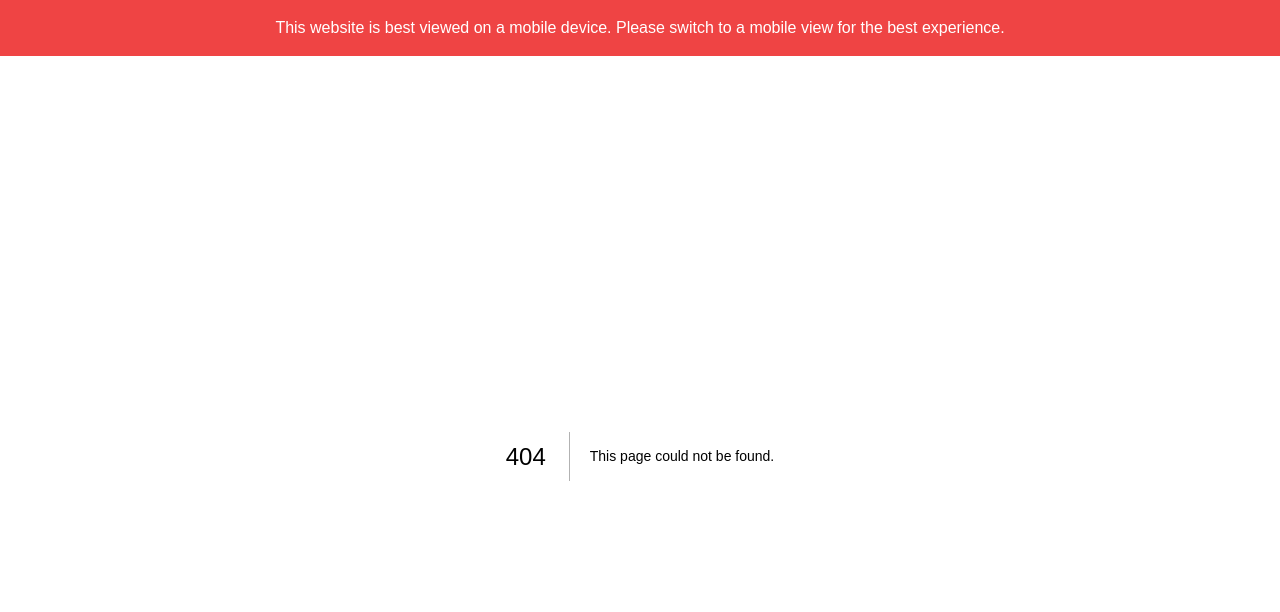
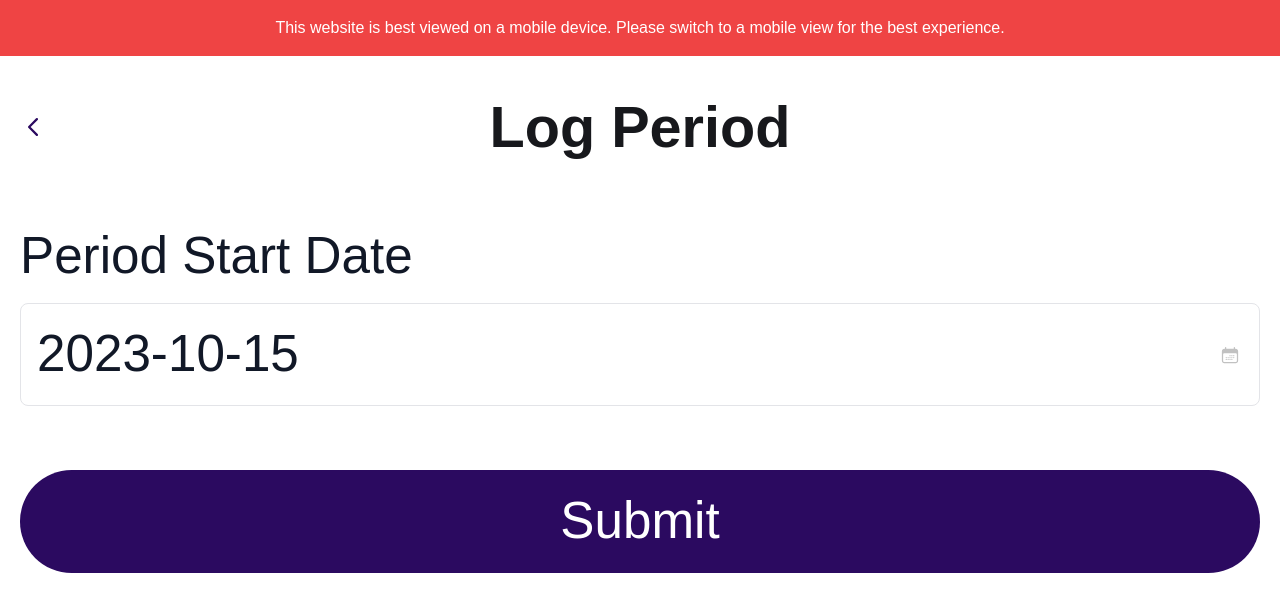
Before and after one commit to CloserHealth/closer-webapp, a Next.js app: page /period-log in a window 1280 px wide. Before the commit this address had no page. Shown: the top 612 px of the page. Built offline with nearby package versions, Linux system fonts and the light colour scheme.

Commit message:
Period log

```diff
--- a/src/app/calendar/page.tsx
+++ b/src/app/calendar/page.tsx
@@ -185,7 +185,7 @@ const Calendar = () => {
             const formattedOvulationStartDate = formatDate(new Date(ovulationStartDate));
             const formattedOvulationEndDate = formatDate(new Date(ovulationEndDate));
 
-            if (profile?.data?.user?.phase?.name === undefined ? dateStr >= formattedNextPeriodStartDate && dateStr <= formattedNextPeriodEndDate : dateStr >= formattedPeriodStartDate && dateStr <= formattedPeriodEndDate) {
+            if (phase?.name === undefined ? dateStr >= formattedNextPeriodStartDate && dateStr <= formattedNextPeriodEndDate : dateStr >= formattedPeriodStartDate && dateStr <= formattedPeriodEndDate) {
                 return (
                     <div className="period-date-marker">
                         <span className="period-date-text absolute">
@@ -295,10 +295,10 @@ const Calendar = () => {
                     style={{ background: 'linear-gradient(90deg, #2B0A60 99.99%, #FFD4ED 100%)' }}>
                     <h1 className="text-[5vw] font-[600] text-white">Your Cycle Phase</h1>
                     <div className="mt-7 flex items-center justify-between">
-                        {profile?.data?.user?.phase?.name === undefined ? (
-                            <p className="text-[3.5vw] font-[400] text-white">{profile?.data?.user?.phase} 🩸</p>
+                        {phase?.name === undefined ? (
+                            <p className="text-[3.5vw] font-[400] text-white">{phase} 🩸</p>
                         ) : (
-                            <p className="text-[3.5vw] font-[400] text-white">You’re currently in your <span className="font-[800]">{profile?.data?.user?.phase?.name || '-----'} Phase</span>... <br /> <span>Learn More</span></p>
+                            <p className="text-[3.5vw] font-[400] text-white">You’re currently in your <span className="font-[800]">{phase?.name || '-----'} Phase</span>... <br /> <span>Learn More</span></p>
                         )}
                     </div>
                 </div>
--- a/src/app/dashboard/page.tsx
+++ b/src/app/dashboard/page.tsx
@@ -24,6 +24,7 @@ const Dashboard = () => {
   const [periodLeftDays, setPeriodLeftDays] = useState<any>(0);
   const [ovulationLeftDays, setOvulationLeftDays] = useState<any>(0);
   const [weeklyTasks, setWeeklyTasks] = useState<any[]>([]);
+  const [phase, setPhase] = useState<any>({});
 
   useEffect(() => {
     const timeoutId = setTimeout(() => {
@@ -49,6 +50,7 @@ const Dashboard = () => {
 
       if (message === "Data fetched successfully!") {
         setPeriodLog(data?.period_log);
+        setPhase(data?.phase);
       }
     } catch (err) {
       console.log("Error fetching users:", err);
@@ -154,7 +156,7 @@ const Dashboard = () => {
       const formattedOvulationStartDate = formatDate(new Date(ovulationStartDate));
       const formattedOvulationEndDate = formatDate(new Date(ovulationEndDate));
 
-      if (profile?.data?.user?.phase?.name === undefined ? dateStr >= formattedNextPeriodStartDate && dateStr <= formattedNextPeriodEndDate : dateStr >= formattedPeriodStartDate && dateStr <= formattedPeriodEndDate) {
+      if (phase?.name === undefined ? dateStr >= formattedNextPeriodStartDate && dateStr <= formattedNextPeriodEndDate : dateStr >= formattedPeriodStartDate && dateStr <= formattedPeriodEndDate) {
         return (
           <div className="period-date-marker">
             <span className="period-date-text absolute">
@@ -209,6 +211,10 @@ const Dashboard = () => {
     router.push('/task/new');
   }
 
+  const goToLogPeriod = () => {
+    router.push('/period-log');
+  }
+
 
   return (
     <>
@@ -225,10 +231,17 @@ const Dashboard = () => {
               style={{ background: 'linear-gradient(90deg, #2B0A60 99.99%, #FFD4ED 100%)' }}>
               <h1 className="text-[5vw] font-[600] text-white">Your Cycle Phase</h1>
               <div className="mt-7 flex items-center justify-between">
-                {profile?.data?.user?.phase?.name === undefined ? (
-                  <p className="text-[3.5vw] font-[400] text-white">{profile?.data?.user?.phase} 🩸</p>
+                {phase?.name === undefined ? (
+                 <div className="space-y-2">
+                   <p className="text-[3.5vw] font-[400] text-white">{phase} 🩸</p>
+                  <button
+                  onClick={goToLogPeriod}
+                  className="rounded-full px-5 py-[6px] bg-primaryColor border-[0.75px] border-[#E3E4E8] text-[2.5vw] text-white">
+                  Log Period
+                </button>
+                 </div>
                 ) : (
-                  <p className="text-[3.5vw] font-[400] text-white">You’re currently in your <span className="font-[800]">{profile?.data?.user?.phase?.name || '-----'} Phase</span>... <br /> <span>Learn More</span></p>
+                  <p className="text-[3.5vw] font-[400] text-white">You’re currently in your <span className="font-[800]">{phase?.name || '-----'} Phase</span>... <br /> <span>Learn More</span></p>
                 )}
 
               </div>
@@ -280,7 +293,9 @@ const Dashboard = () => {
                 <h1 className="text-[3.7vw] font-[600] text-white">This Week’s Tasks</h1>
                 <button
                   onClick={createTask}
-                  className="rounded-full px-5 py-[6px] bg-primaryColor border-[0.75px] border-[#E3E4E8] text-[2.5vw] text-white">Plan task</button>
+                  className="rounded-full px-5 py-[6px] bg-primaryColor border-[0.75px] border-[#E3E4E8] text-[2.5vw] text-white">
+                  Plan task
+                </button>
               </div>
 
               {weeklyTasks?.length <= 0 ? (
--- /dev/null
+++ b/src/app/period-log/page.tsx
@@ -0,0 +1,139 @@
+"use client"
+import React, { useState } from 'react';
+import Image from 'next/image';
+import { AppButton, AuthButton } from '../components/Buttons/Buttons';
+import { AppModal } from '../components/Modals/Modals';
+import { useRouter } from 'next/navigation';
+import Assets from '@/constants/assets.constant';
+import TextField from '../components/Fields/TextField';
+import { IconButton } from '@mui/material';
+import API from '@/constants/api.constant';
+import { catchAsync } from '@/helpers/api.helper';
+import useRequest from '@/services/request.service';
+import DatePicker from 'react-date-picker';
+import CustomCalendar from '../components/Calendar/Calendar';
+import useGlobalState from '@/hooks/globalstate.hook';
+import { profileUpdateAction } from '@/store/profile.slice';
+import { useDispatch } from 'react-redux';
+import toast from "react-hot-toast";
+
+
+export default function PeriodInformation() {
+    const { profile } = useGlobalState();
+    const dispatch = useDispatch();
+    const router = useRouter();
+    const { isLoading, makeRequest } = useRequest();
+    const [date, setDate] = useState<any>(new Date());
+    const [selectRange, setSelectRange] = useState<any>(false);
+    const [datePicker, setDatePicker] = useState<boolean>(false);
+    const [openModal, setOpenModal] = useState<boolean>(false);
+
+    // Format date
+    const formattedDate = date.toLocaleDateString('en-GB')
+        .split('/')
+        .reverse()
+        .join('-'); // Format as "YYYY-MM-DD"
+
+
+    const [periodLength, setPeriodLength] = useState<number>(0);
+
+    const handlePeriodLengthChange = (event: { target: { value: React.SetStateAction<number>; }; }) => {
+        setPeriodLength(event.target.value);
+    }
+
+
+    const periodInfoData = {
+        period_start: formattedDate,
+    };
+
+    const onSubmit = async (e: { preventDefault: () => void }) => {
+        e.preventDefault();
+        catchAsync(
+            async () => {
+                const res = await makeRequest({
+                    method: "POST",
+                    url: API.period,
+                    data: periodInfoData,
+                });
+
+                const { message, data } = res.data;
+
+                if (message === "Period logged successfully!") {
+                    toast.success(message);
+                    router.push("/dashboard");
+                }
+            },
+            (err: any) => {
+                console.log(err);
+            }
+        );
+    };
+
+    const goBack = () => {
+        router.back();
+    };
+
+
+    return (
+        <>
+            <div className='w-full min-h-[100vh] px-5 pt-7 pb-20 relative bg-white'>
+                <div className="w-full flex justify-center items-center relative">
+                    <div className="absolute left-0">
+                        <IconButton onClick={goBack}>
+                            <Image src={Assets.backIconBlack} alt="" width={10} height={10} />
+                        </IconButton>
+                    </div>
+                    <p className="text-[#17181C] font-[600] text-[4.5vw]">Log Period</p>
+                </div>
+                <form className="mt-12 w-full h-auto space-y-16" onSubmit={onSubmit}>
+                    <div>
+                        <div className="space-y-5">
+                        <div className="w-full">
+                                <label htmlFor='periodLog' className="block mb-2 text-[4vw] font-medium text-gray-900 dark:text-white w-full">Period Start Date</label>
+                                <div className="relative">
+                                    <input
+                                        type='text'
+                                        id='periodLog'
+                                        value={formattedDate}
+                                        onChange={() => { }}
+                                        className={`border border-[#E3E4E8] text-gray-900 text-[4vw] rounded-[8px] outline-none w-full px-4 py-3`}
+                                        placeholder='What day did your period start?'
+                                    />
+
+                                    <div className='absolute inset-y-0 right-0 pr-3 flex items-center cursor-pointer' onClick={() => setDatePicker(!datePicker)}>
+                                        <IconButton>
+                                            <Image src={Assets.calendar} alt="" width={20} height={20} />
+                                        </IconButton>
+                                    </div>
+                                </div>
+                            </div>
+
+                            {/* Calendar */}
+                            {datePicker && (
+                                <CustomCalendar
+                                    date={date}
+                                    setDate={setDate}
+                                    selectRange={selectRange}
+                                    setSelectRange={setSelectRange}
+                                    periodStartDate={undefined}
+                                    periodEndDate={undefined}
+                                    tileContent={undefined}
+                                />
+                            )}
+                        </div>
+                    </div>
+                    <div>
+                        <AppButton
+                            type="submit"
+                            content="Submit"
+                            isDisabled={false}
+                            isLoading={isLoading}
+                            onClickButton={() => { }}
+                            isRounded={true}
+                        />
+                    </div>
+                </form>
+            </div>
+        </>
+    )
+}
--- a/src/constants/api.constant.ts
+++ b/src/constants/api.constant.ts
@@ -43,6 +43,7 @@ export const API = {
   symptom: '/symptoms',
   userSymptom: '/user-symptoms',
   userTask: '/user-tasks',
+  period: '/periods/log',
 };
 
 export default API;
```
